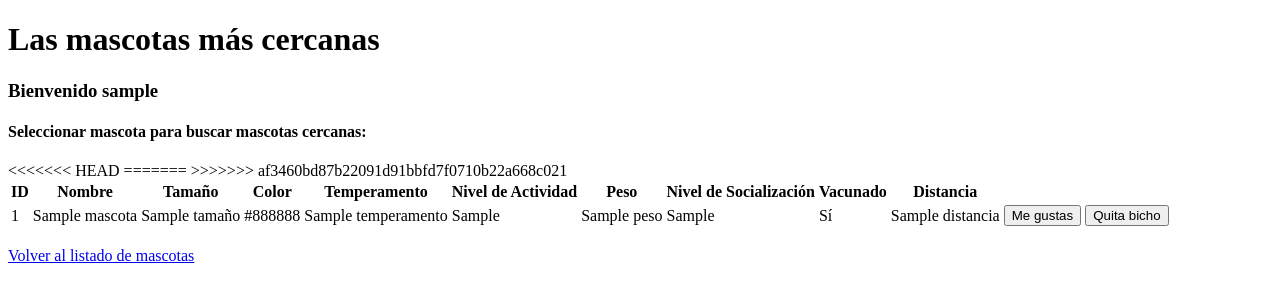
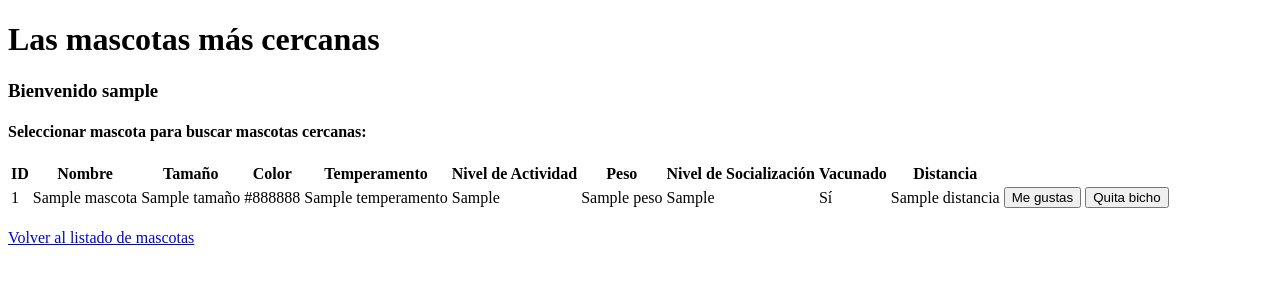
Before and after one commit to pauca881/pawmeet, a Django app: template home/templates/mostrar_mascota_cercana.html in a window 1280 px wide. Shown: the top 302 px of the page. Run offline with Django 5.2, Linux system fonts and the light colour scheme; the template is opened without the code that fills it: most values are stand-ins (such as "Sample title", 1, 10 or a date in 2020).

Commit message:
Advancement

```diff
--- a/home/templates/mostrar_mascota_cercana.html
+++ b/home/templates/mostrar_mascota_cercana.html
@@ -45,12 +45,9 @@
                         <td>{{ mascota.vacunado|yesno:"Sí,No" }}</td>
                         <td>{{ mascota.distancia }}</td>
                         <!-- falta agregar mascota para dar like o eliminar -->
-<<<<<<< HEAD
                          <td><button class="btn-like">Me gustas</button></td>
                          <td><button class="btn-dislike">Quita bicho</button></td>
 
-=======
->>>>>>> af3460bd87b22091d91bbfd7f0710b22a668c021
                     </tr>
                 {% endfor %}
             </tbody>
```
